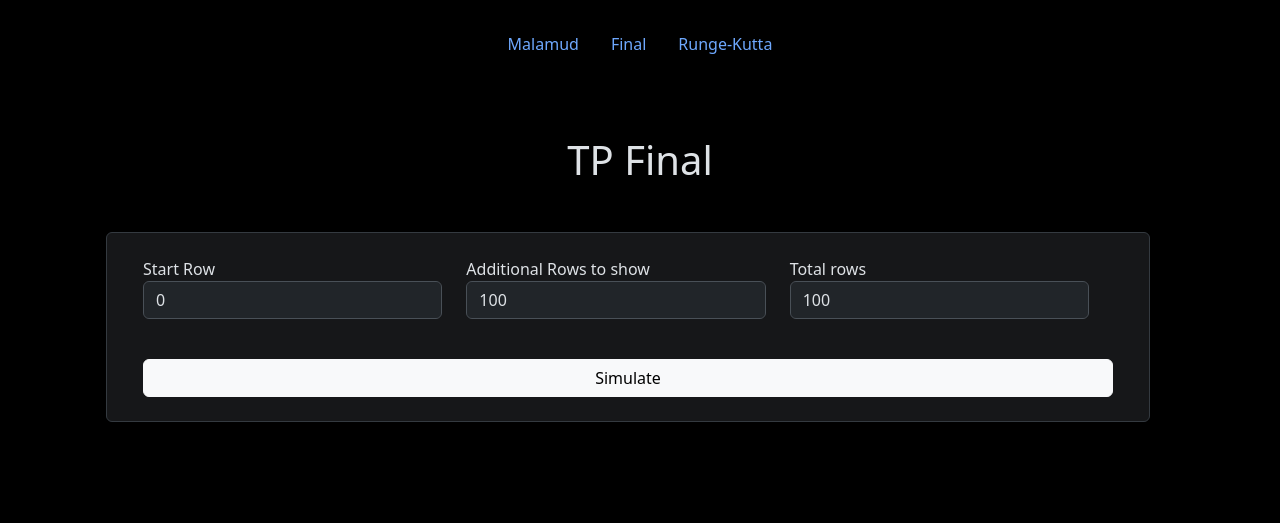
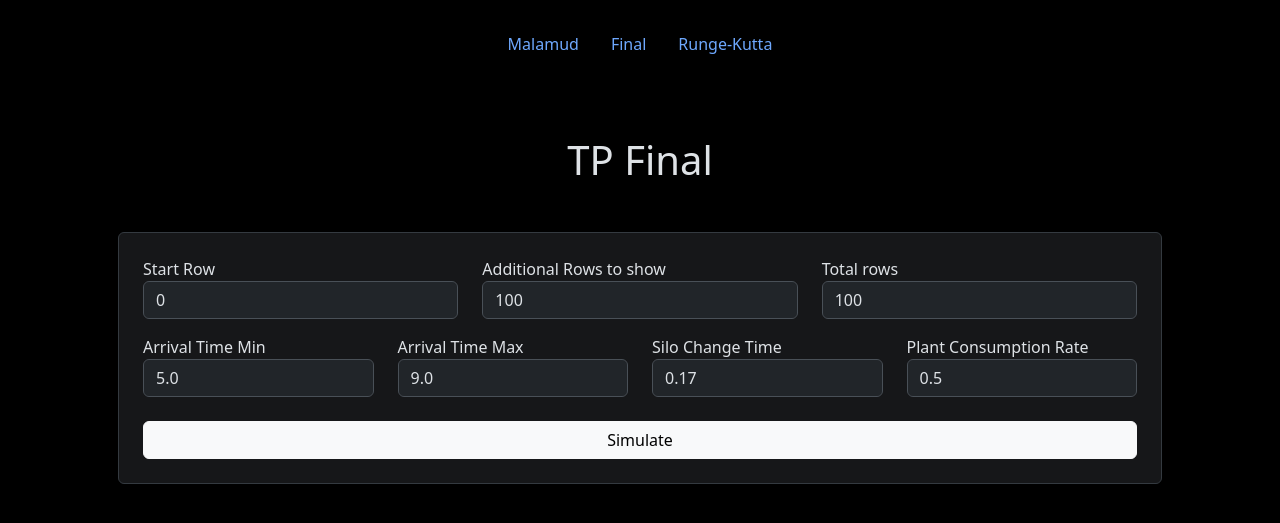
Before and after one commit to TomiMalamud/simulacion-final, a Flask app: page /tp-final in a window 1280 px wide. Shown: the top 523 px of the page. Run offline with Flask 3, Linux system fonts and the light colour scheme.

Commit message:
parametrizable

```diff
--- a/app/final.py
+++ b/app/final.py
@@ -1,6 +1,6 @@
 import random
 from dataclasses import dataclass
-from typing import List, Optional
+from typing import List
 from flask import Flask, Blueprint, render_template, request
 
 # Constants and configuration
@@ -102,7 +102,15 @@ class UnloadingArea:
 
 
 class Simulation:
-    def __init__(self):
+    def __init__(
+        self,
+        arrival_time_range=(5, 9),
+        silo_change_time=round(1 / 6, 2),
+        plant_consumption_rate=0.5,
+    ):
+        self.arrival_time_range = arrival_time_range
+        self.silo_change_time = silo_change_time
+        self.plant_consumption_rate = plant_consumption_rate
         self.clock = 0
         self.next_arrival = 0
         self.end_unloading = float("inf")
@@ -201,8 +209,8 @@ class Simulation:
     def handle_truck_arrival(self, event):
         rnd = random.random()
         time_between_arrivals = (
-            ARRIVAL_TIME_RANGE[0]
-            + (ARRIVAL_TIME_RANGE[1] - ARRIVAL_TIME_RANGE[0]) * rnd
+            self.arrival_time_range[0]
+            + (self.arrival_time_range[1] - self.arrival_time_range[0]) * rnd
         )
         self.next_arrival = self.clock + time_between_arrivals
 
@@ -249,7 +257,9 @@ class Simulation:
                 if silo.flour > 0 and silo.state != "Being filled":
                     silo.state = "Supplying Plant"
                     self.current_supplying_silo = i
-                    self.silo_emptying = self.clock + 1  # Set next emptying time when starting to supply
+                    self.silo_emptying = (
+                        self.clock + 1
+                    )  # Set next emptying time when starting to supply
                     break
 
         self.max_queue = max(self.max_queue, len(self.unloading_area.queue))
@@ -269,11 +279,13 @@ class Simulation:
             )
             if self.current_supplying_silo is not None:
                 self.silos[self.current_supplying_silo].state = "Supplying Plant"
-                self.silo_emptying = self.clock + 1  # Set next emptying time when starting to supply
+                self.silo_emptying = (
+                    self.clock + 1
+                )  # Set next emptying time when starting to supply
 
         if self.current_supplying_silo is not None:
             silo = self.silos[self.current_supplying_silo]
-            silo.empty(PLANT_CONSUMPTION_RATE)
+            silo.empty(self.plant_consumption_rate)
             if silo.flour == 0:
                 silo.state = "Free"
                 self.current_supplying_silo = None
@@ -285,7 +297,9 @@ class Simulation:
                         break
 
         if self.current_supplying_silo is not None:
-            self.silo_emptying = self.clock + 1  # Always set next emptying time if a silo is supplying
+            self.silo_emptying = (
+                self.clock + 1
+            )  # Always set next emptying time if a silo is supplying
         else:
             self.silo_emptying = float("inf")
 
@@ -318,7 +332,9 @@ class Simulation:
             event_type = event["type"]
 
         # Calculate silo_change_time
-        silo_change_time = round(SILO_CHANGE_TIME, 2) if event_type == "Change of Silo" else ""
+        silo_change_time = (
+            round(SILO_CHANGE_TIME, 2) if event_type == "Change of Silo" else ""
+        )
 
         return {
             "index": index,
@@ -360,10 +376,16 @@ class Simulation:
             "tube_queue": self.unloading_area.queue,
             "tube_state": self.unloading_area.state,
             "remaining_truck_load": (
-                round(self.unloading_area.remaining_truck_load, 2)
-                if isinstance(self.unloading_area.remaining_truck_load, (int, float))
+                (
+                    round(self.unloading_area.remaining_truck_load, 2)
+                    if isinstance(
+                        self.unloading_area.remaining_truck_load, (int, float)
+                    )
+                    else ""
+                )
+                if 0 < self.unloading_area.remaining_truck_load < 10
                 else ""
-            ) if 0 < self.unloading_area.remaining_truck_load < 10 else "",
+            ),
             **{
                 f"truck_{truck_id}_state": state
                 for truck_id, state in truck_states.items()
@@ -374,14 +396,13 @@ class Simulation:
             "total_trucks": self.total_trucks,
             "max_queue": self.max_queue,
             "silo_change_time": silo_change_time,
-
         }
 
 
-global_simulation = Simulation()
-
 app = Flask(__name__)
 final = Blueprint("final", __name__, template_folder="templates")
+
+global_simulation = None  # Initialize as None
 
 
 @final.route("/tp-final", methods=["GET"])
@@ -389,22 +410,35 @@ def tp_final():
     simulation_data = None
     max_trucks = 0
 
+    # Get parameters from query string, with defaults
+    arrival_time_min = float(request.args.get("arrival_time_min", 5))
+    arrival_time_max = float(request.args.get("arrival_time_max", 9))
+    silo_change_time = float(request.args.get("silo_change_time", round(1 / 6, 2)))
+    plant_consumption_rate = float(request.args.get("plant_consumption_rate", 0.5))
+
+    start_row = int(request.args.get("start_row", 0))
+    additional_rows = int(request.args.get("additional_rows", 100))
+    total_rows = int(request.args.get("total_rows", 100))
+
+    # Create a new simulation with user-defined parameters
+    simulation = Simulation(
+        arrival_time_range=(arrival_time_min, arrival_time_max),
+        silo_change_time=silo_change_time,
+        plant_consumption_rate=plant_consumption_rate,
+    )
+
     if request.args:
-        start_row = int(request.args.get("start_row", 0))
-        additional_rows = int(request.args.get("additional_rows", 100))
-        total_rows = int(request.args.get("total_rows", 100))
-
-        # Ensure we've simulated up to the required point
-        global_simulation.run_up_to(total_rows)
+        # Run simulation up to the required point
+        simulation.run_up_to(total_rows)
 
         # Get the first row
-        first_row = global_simulation.get_data(0, 1, total_rows)
+        first_row = simulation.get_data(0, 1, total_rows)
 
         # Get the requested range of rows
-        middle_rows = global_simulation.get_data(start_row, additional_rows, total_rows)
+        middle_rows = simulation.get_data(start_row, additional_rows, total_rows)
 
         # Get the last row
-        last_row = global_simulation.get_data(total_rows - 1, 1, total_rows)
+        last_row = simulation.get_data(total_rows - 1, 1, total_rows)
 
         # Combine all rows
         simulation_data = first_row + middle_rows + last_row
@@ -416,12 +450,29 @@ def tp_final():
         simulation_data.sort(key=lambda x: x["index"])
 
         max_trucks = max(
-            len([k for k in row.keys() if k.startswith("truck_") and k.endswith("_state")])
+            len(
+                [
+                    k
+                    for k in row.keys()
+                    if k.startswith("truck_") and k.endswith("_state")
+                ]
+            )
             for row in simulation_data
         )
 
     return render_template(
-        "tp-final.html", simulation_data=simulation_data, max_trucks=max_trucks
+        "tp-final.html",
+        simulation_data=simulation_data,
+        max_trucks=max_trucks,
+        current_params={
+            "arrival_time_min": arrival_time_min,
+            "arrival_time_max": arrival_time_max,
+            "silo_change_time": silo_change_time,
+            "plant_consumption_rate": plant_consumption_rate,
+            "start_row": start_row,
+            "additional_rows": additional_rows,
+            "total_rows": total_rows,
+        },
     )
 
 
--- a/app/templates/tp-final.html
+++ b/app/templates/tp-final.html
@@ -4,11 +4,11 @@
   <h1 class="text-center">TP Final</h1>
   <form method="GET" action="/tp-final" id="simulation-form">
     <div
-      class="rounded border border-dark-subtle bg-secondary-subtle p-4 mt-5 container row"
+      class="rounded border border-dark-subtle bg-secondary-subtle p-4 mt-5 container"
     >
-      <div class="row align-items-end">
+      <div class="row align-items-end mb-3">
         <div class="col-md-4">
-          <div class="form-group mb-3">
+          <div class="form-group">
             <label for="start_row">Start Row</label>
             <input
               type="number"
@@ -16,12 +16,12 @@
               name="start_row"
               class="form-control"
               required
-              value="{{ request.args.get('start_row', '0') }}"
+              value="{{ current_params.start_row }}"
             />
           </div>
         </div>
         <div class="col-md-4">
-          <div class="form-group mb-3">
+          <div class="form-group">
             <label for="additional_rows">Additional Rows to show</label>
             <input
               type="number"
@@ -29,12 +29,12 @@
               name="additional_rows"
               class="form-control"
               required
-              value="{{ request.args.get('additional_rows', '100') }}"
+              value="{{ current_params.additional_rows }}"
             />
           </div>
         </div>
         <div class="col-md-4">
-          <div class="form-group mb-3">
+          <div class="form-group">
             <label for="total_rows">Total rows</label>
             <input
               type="number"
@@ -42,7 +42,65 @@
               name="total_rows"
               class="form-control"
               required
-              value="{{ request.args.get('total_rows', '100') }}"
+              value="{{ current_params.total_rows }}"
+            />
+          </div>
+        </div>
+      </div>
+      <div class="row align-items-end mb-3">
+        <div class="col-md-3">
+          <div class="form-group">
+            <label for="arrival_time_min">Arrival Time Min</label>
+            <input
+              type="number"
+              step="0.1"
+              id="arrival_time_min"
+              name="arrival_time_min"
+              class="form-control"
+              required
+              value="{{ current_params.arrival_time_min }}"
+            />
+          </div>
+        </div>
+        <div class="col-md-3">
+          <div class="form-group">
+            <label for="arrival_time_max">Arrival Time Max</label>
+            <input
+              type="number"
+              step="0.1"
+              id="arrival_time_max"
+              name="arrival_time_max"
+              class="form-control"
+              required
+              value="{{ current_params.arrival_time_max }}"
+            />
+          </div>
+        </div>
+        <div class="col-md-3">
+          <div class="form-group">
+            <label for="silo_change_time">Silo Change Time</label>
+            <input
+              type="number"
+              step="0.01"
+              id="silo_change_time"
+              name="silo_change_time"
+              class="form-control"
+              required
+              value="{{ current_params.silo_change_time }}"
+            />
+          </div>
+        </div>
+        <div class="col-md-3">
+          <div class="form-group">
+            <label for="plant_consumption_rate">Plant Consumption Rate</label>
+            <input
+              type="number"
+              step="0.1"
+              id="plant_consumption_rate"
+              name="plant_consumption_rate"
+              class="form-control"
+              required
+              value="{{ current_params.plant_consumption_rate }}"
             />
           </div>
         </div>
@@ -66,7 +124,8 @@
       </div>
     </div>
   </form>
-{% if simulation_data %}
+
+  {% if simulation_data %}
   <table
     class="table text-center table-bordered position-absolute start-0 mt-4"
   >
@@ -147,7 +206,7 @@
         <td>{{ row.silo_4_flour }}</td>
         <td>{{ row.tube_state }}</td>
         <td>{{ row.tube_queue }}</td>
-        <td> {{ row.remaining_truck_load }} </td>
+        <td>{{ row.remaining_truck_load }}</td>
         <td>{{ row.tube_occupation_time }}</td>
         <td>{{ row.tube_occupation_percentage }} %</td>
         <td>{{ row.total_trucks }}</td>
```
